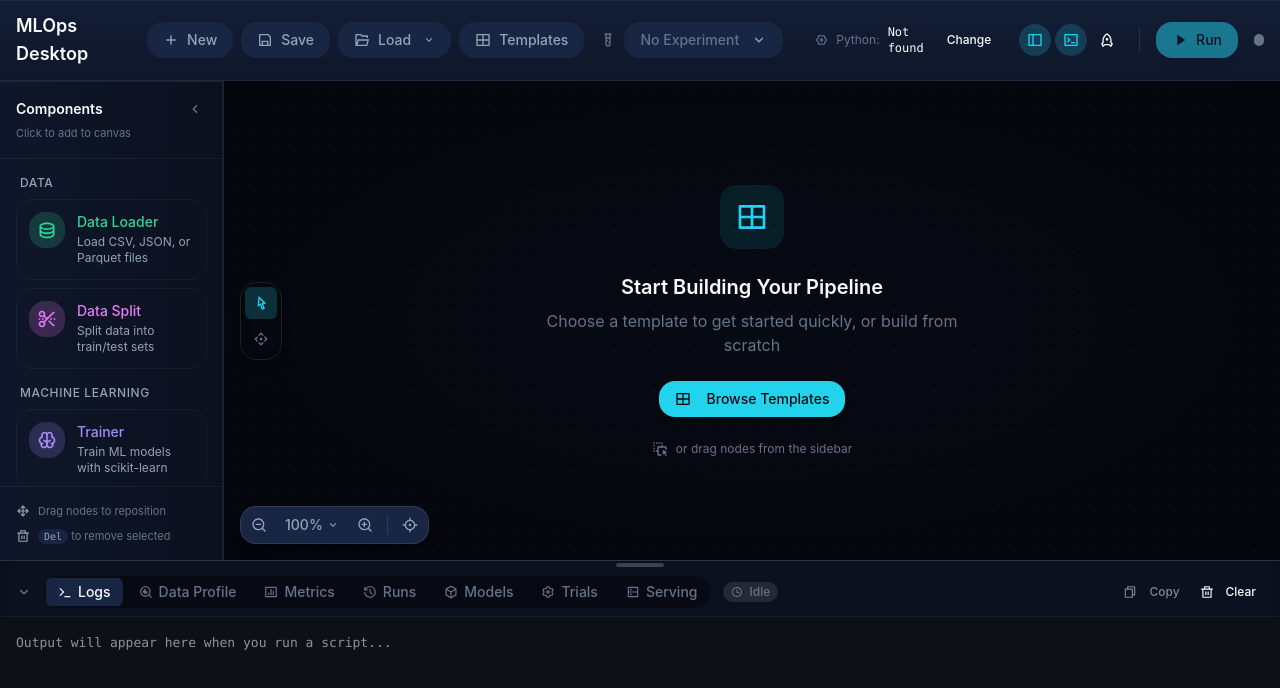
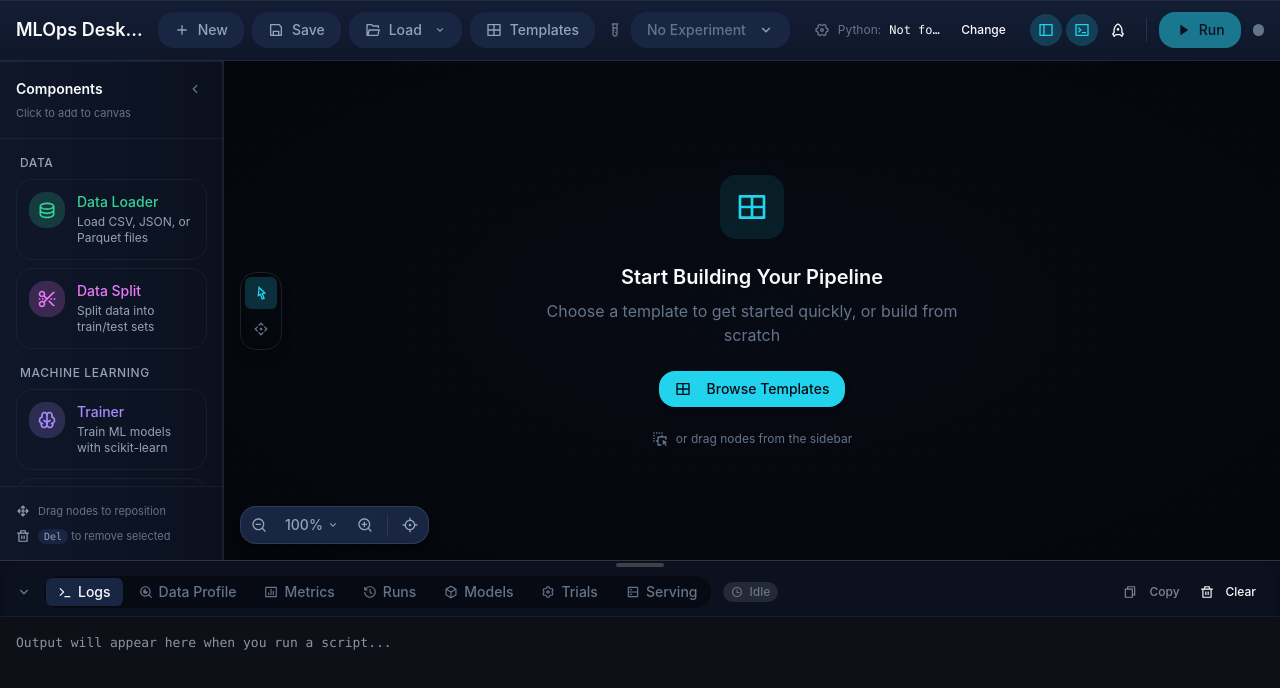
Before and after one commit to babushkai/desktop, a React (Vite) app: page / in a window 1280 px wide. Shown: the top 688 px of the page. Built offline with nearby package versions, Linux system fonts and the light colour scheme.

Commit message:
fix: prevent toolbar overflow with flex-shrink and truncation

```diff
--- a/src/components/Toolbar.tsx
+++ b/src/components/Toolbar.tsx
@@ -464,10 +464,11 @@ export function Toolbar({
   const isRunnable = hasExecutableNode && hasDataLoaderWithFile;
 
   return (
-    <div className="flex items-center gap-4 px-4 py-3 panel-toolbar border-b border-white/5">
-      {/* Title */}
-      <h1 className="text-lg font-semibold text-text-primary">
-        MLOps Desktop
+    <div className="flex items-center gap-3 px-4 py-3 panel-toolbar border-b border-white/5 overflow-hidden min-w-0">
+      {/* Title - allow shrinking */}
+      <h1 className="text-lg font-semibold text-text-primary truncate flex-shrink min-w-0">
+        <span className="hidden sm:inline">MLOps Desktop</span>
+        <span className="sm:hidden">MLOps</span>
         {currentPipelineName && (
           <span className="font-normal text-text-muted ml-2">
             - {currentPipelineName}
@@ -482,7 +483,7 @@ export function Toolbar({
       </h1>
 
       {/* Pipeline buttons */}
-      <div className="flex items-center gap-2">
+      <div className="flex items-center gap-2 flex-shrink-0">
         <button onClick={handleNew} className="btn-secondary">
           <RiAddLine className="w-4 h-4" />
           New
@@ -553,7 +554,7 @@ export function Toolbar({
       </div>
 
       {/* Experiment selector */}
-      <div className="flex items-center gap-2">
+      <div className="flex items-center gap-2 flex-shrink-0">
         <RiTestTubeLine className="w-4 h-4 text-text-muted" />
         <Listbox value={selectedExperimentId} onChange={setSelectedExperimentId}>
           <div className="relative">
@@ -633,17 +634,17 @@ export function Toolbar({
       <div className="flex-1" />
 
       {/* Python path display/edit */}
-      <div className="flex items-center gap-2">
-        <RiSettings4Line className="w-4 h-4 text-text-muted" />
-        <span className="text-xs text-text-muted">Python:</span>
+      <div className="flex items-center gap-2 flex-shrink min-w-0">
+        <RiSettings4Line className="w-4 h-4 text-text-muted flex-shrink-0" />
+        <span className="text-xs text-text-muted flex-shrink-0">Python:</span>
 
         {isEditingPath ? (
-          <div className="flex items-center gap-2">
+          <div className="flex items-center gap-2 flex-shrink-0">
             <input
               type="text"
               value={pathInput}
               onChange={(e) => setPathInput(e.target.value)}
-              className="input w-72 h-7 text-xs font-mono"
+              className="input w-48 h-7 text-xs font-mono"
             />
             <button onClick={handleSavePythonPath} className="btn-ghost h-7 w-7 p-0">
               <RiCheckLine className="w-4 h-4 text-state-success" />
@@ -653,11 +654,11 @@ export function Toolbar({
             </button>
           </div>
         ) : (
-          <div className="flex items-center gap-2">
-            <span className="text-xs text-text-primary font-mono">
+          <div className="flex items-center gap-2 min-w-0">
+            <span className="text-xs text-text-primary font-mono truncate max-w-[180px]">
               {pythonPath || "Not found"}
             </span>
-            <button onClick={() => setIsEditingPath(true)} className="btn-ghost text-xs">
+            <button onClick={() => setIsEditingPath(true)} className="btn-ghost text-xs flex-shrink-0">
               Change
             </button>
           </div>
@@ -667,7 +668,7 @@ export function Toolbar({
       {/* View toggles - only show if callbacks provided */}
       {(onToggleNodePalette || onToggleOutputPanel || onTogglePlayground) && (
         <>
-          <div className="flex items-center gap-1">
+          <div className="flex items-center gap-1 flex-shrink-0">
             {onToggleNodePalette && (
               <button
                 onClick={onToggleNodePalette}
```
